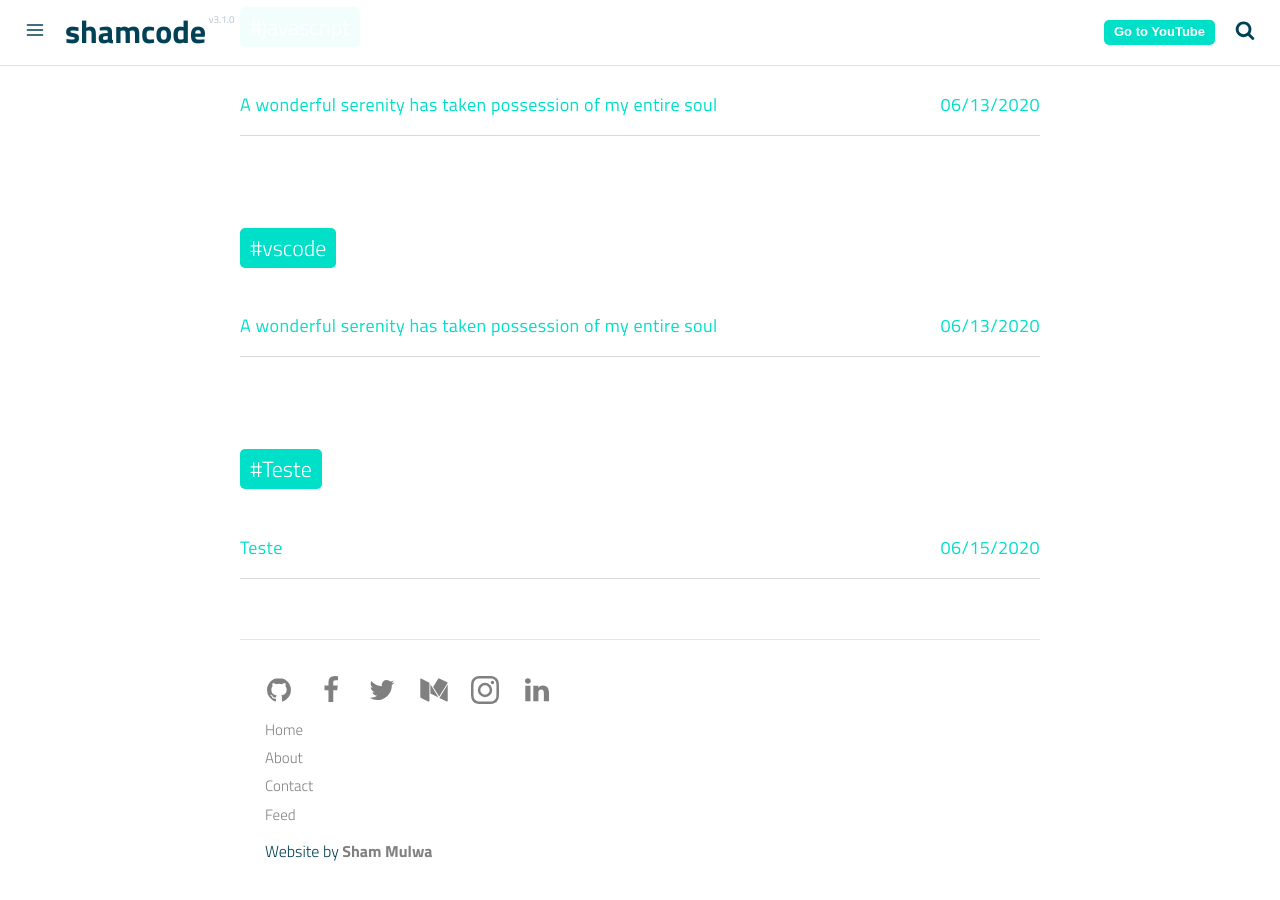
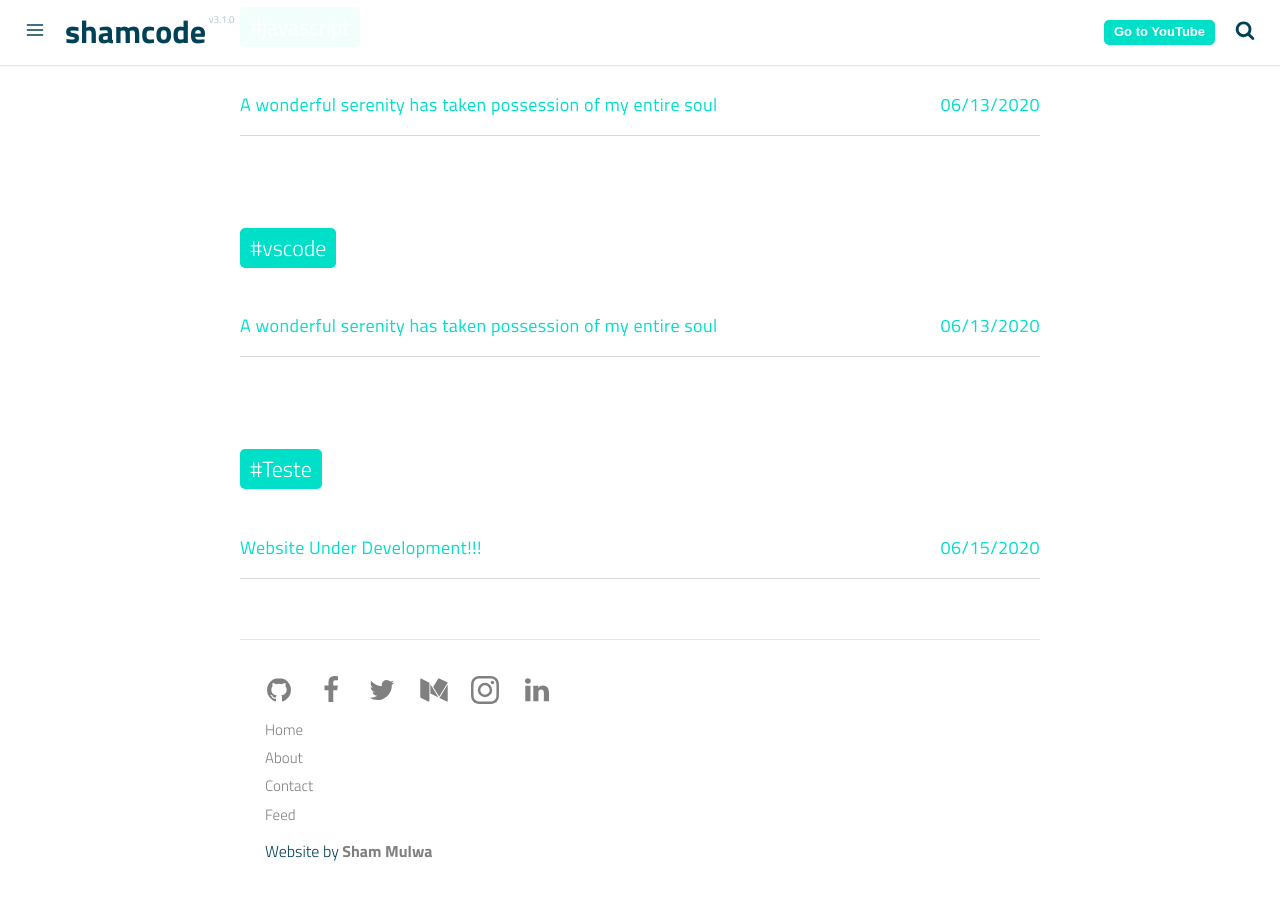
Before and after one commit to shamvoke/shamco, a Jekyll site: the page built from tags.html, in a window 1280 px wide and 900 px high, scrolled down 6559 px. Built offline with Jekyll 4.4.1, drawn with Linux system fonts in a browser that asks for light colours; a script that is not in the unit is left out.

```diff
--- a/_posts/2020-06-01-teste.md
+++ b/_posts/2020-06-01-teste.md
@@ -1,8 +1,8 @@
 ---
 date: 2020-06-15 00:57:34
 layout: post
-title: Teste
-subtitle: teste
+title: Website Under Development!!!
+subtitle: Coming soon
 description: "alguma coisa "
 image: /assets/img/uploads/profile.svg
 optimized_image: /assets/img/uploads/profile.svg
```
